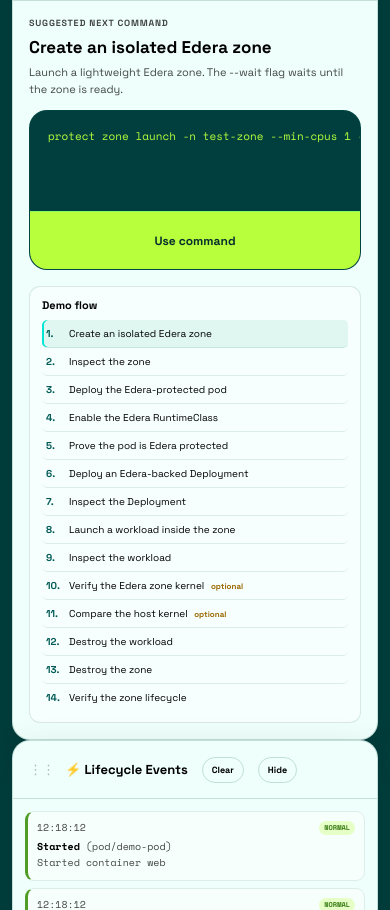
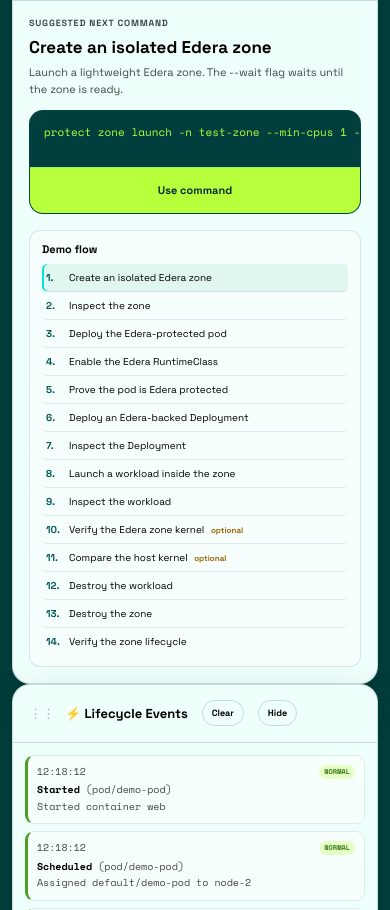
Before and after one commit to ndouglas-edera/my-webernetes-demo, a website built with Vite: page index.html in a window 390 px wide. Shown: the part 1840-2750 px from the top of the page. Built offline with nearby package versions, Linux system fonts and the light colour scheme; what @ngrok/webernetes would draw is missing.

Commit message:
Update style.css

```diff
--- a/src/style.css
+++ b/src/style.css
@@ -795,11 +795,6 @@
    Suggested command
    ========================================================= */
 
-/*
-  DESKTOP:
-  Command and button sit next to each other.
-*/
-
 .suggested-command {
   display: flex;
   flex-direction: row;
@@ -816,17 +811,14 @@
   background: var(--edera-deep);
 }
 
-/*
-  The command itself can shrink and scroll horizontally.
-*/
-
-.suggested-command code {
+.suggested-command code,
+#suggested-command {
   display: block;
 
   flex: 1 1 auto;
   min-width: 0;
 
-  padding: 12px;
+  padding: 12px 14px;
 
   overflow-x: auto;
   overflow-y: hidden;
@@ -841,10 +833,6 @@
 
   -webkit-overflow-scrolling: touch;
 }
-
-/*
-  Button on desktop.
-*/
 
 .use-command-btn,
 #use-command-btn {
@@ -1039,27 +1027,26 @@
     height: 320px;
   }
 
-  /*
-    On tablet, stack the command and button.
-
-    This matches the design you liked in your screenshot.
-  */
-
   .suggested-command {
-    flex-direction: column;
-    align-items: stretch;
+    display: flex !important;
+    flex-direction: column !important;
+    align-items: stretch !important;
 
     overflow: hidden;
   }
 
-  .suggested-command code {
-    display: block;
-
-    flex: 1 1 auto;
+  .suggested-command code,
+  #suggested-command {
+    display: block !important;
+
+    order: 1;
+
+    flex: 0 0 auto;
+
     width: 100%;
     min-width: 0;
 
-    padding: 18px;
+    padding: 14px 16px;
 
     overflow-x: auto;
     overflow-y: hidden;
@@ -1072,16 +1059,22 @@
   .use-command-btn,
   #use-command-btn {
     display: flex !important;
+
+    order: 2;
+
     align-items: center;
     justify-content: center;
 
     width: 100%;
     min-width: 0;
-    min-height: 58px;
-
-    flex: 0 0 58px;
+
+    height: 46px;
+    min-height: 46px;
+
+    flex: 0 0 46px;
 
     margin: 0;
+    padding: 10px 18px;
 
     border: 0;
     border-top:
@@ -1089,7 +1082,11 @@
 
     border-left: 0;
 
-    padding: 14px 20px;
+    background: var(--edera-lime);
+    color: var(--edera-ink);
+
+    font-size: 11px;
+    font-weight: 700;
 
     visibility: visible !important;
     opacity: 1 !important;
@@ -1163,22 +1160,15 @@
     gap: 3px;
   }
 
-  /*
-    MOBILE COMMAND FIX
-
-    Explicitly force the same structure as tablet:
-
-    ┌───────────────────────────────┐
-    │ command → horizontally scroll │
-    ├───────────────────────────────┤
-    │         Use command           │
-    └───────────────────────────────┘
-  */
-
   .guide-current {
     width: 100%;
     min-width: 0;
   }
+
+  /*
+    MOBILE:
+    Same compact stacked design as tablet.
+  */
 
   .suggested-command {
     display: flex !important;
@@ -1190,7 +1180,7 @@
 
     overflow: hidden !important;
 
-    border-radius: 18px;
+    border-radius: 14px;
   }
 
   .suggested-command code,
@@ -1205,9 +1195,14 @@
     min-width: 0 !important;
     max-width: 100% !important;
 
-    min-height: 88px;
-
-    padding: 18px !important;
+    /*
+      IMPORTANT:
+      No artificial minimum height.
+      This removes the large empty gap.
+    */
+    min-height: 0 !important;
+
+    padding: 14px 14px !important;
 
     overflow-x: auto !important;
     overflow-y: hidden !important;
@@ -1234,13 +1229,17 @@
     min-width: 0 !important;
     max-width: 100% !important;
 
-    height: 58px !important;
-    min-height: 58px !important;
-
-    flex: 0 0 58px !important;
+    /*
+      Smaller, tighter button.
+    */
+    height: 46px !important;
+    min-height: 46px !important;
+
+    flex: 0 0 46px !important;
+    flex-shrink: 0 !important;
 
     margin: 0 !important;
-    padding: 14px 20px !important;
+    padding: 10px 16px !important;
 
     border: 0 !important;
     border-top:
@@ -1253,7 +1252,7 @@
     background: var(--edera-lime) !important;
     color: var(--edera-ink) !important;
 
-    font-size: 12px !important;
+    font-size: 11px !important;
     font-weight: 700 !important;
 
     visibility: visible !important;
```
